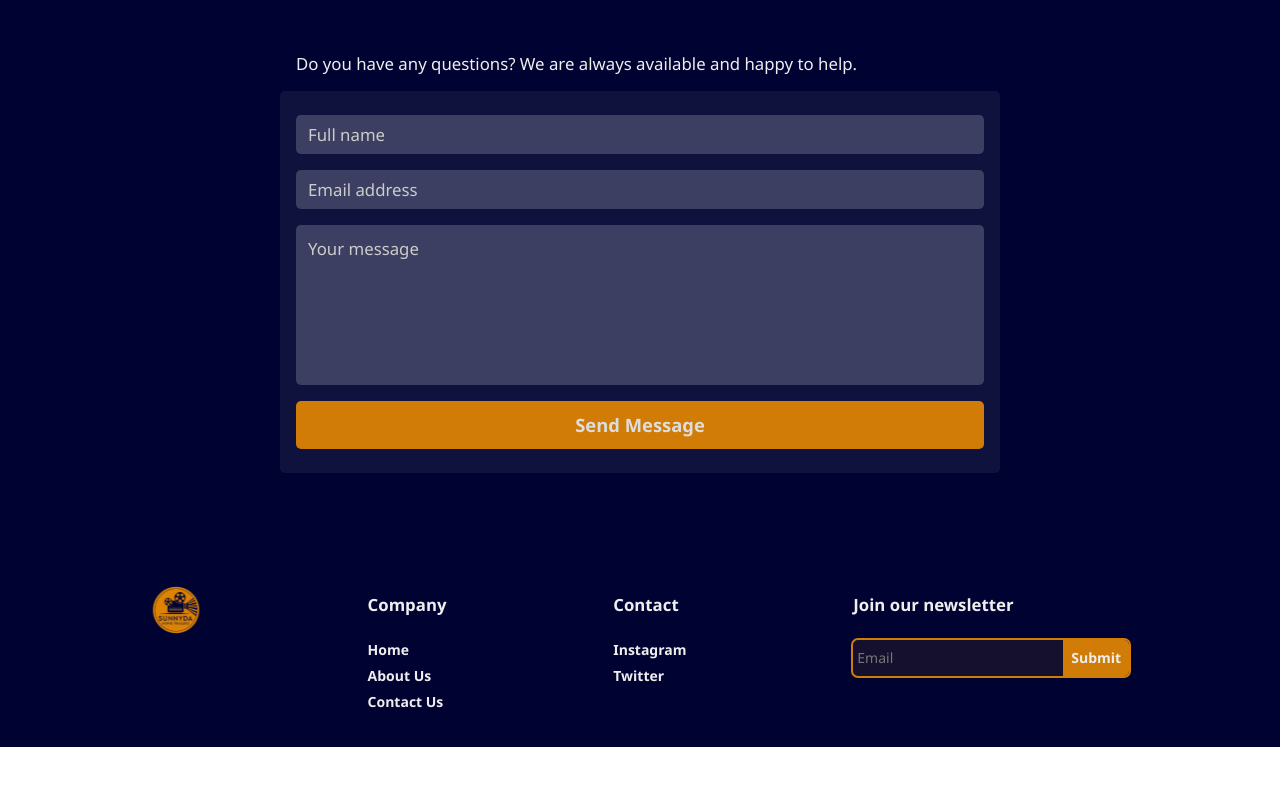
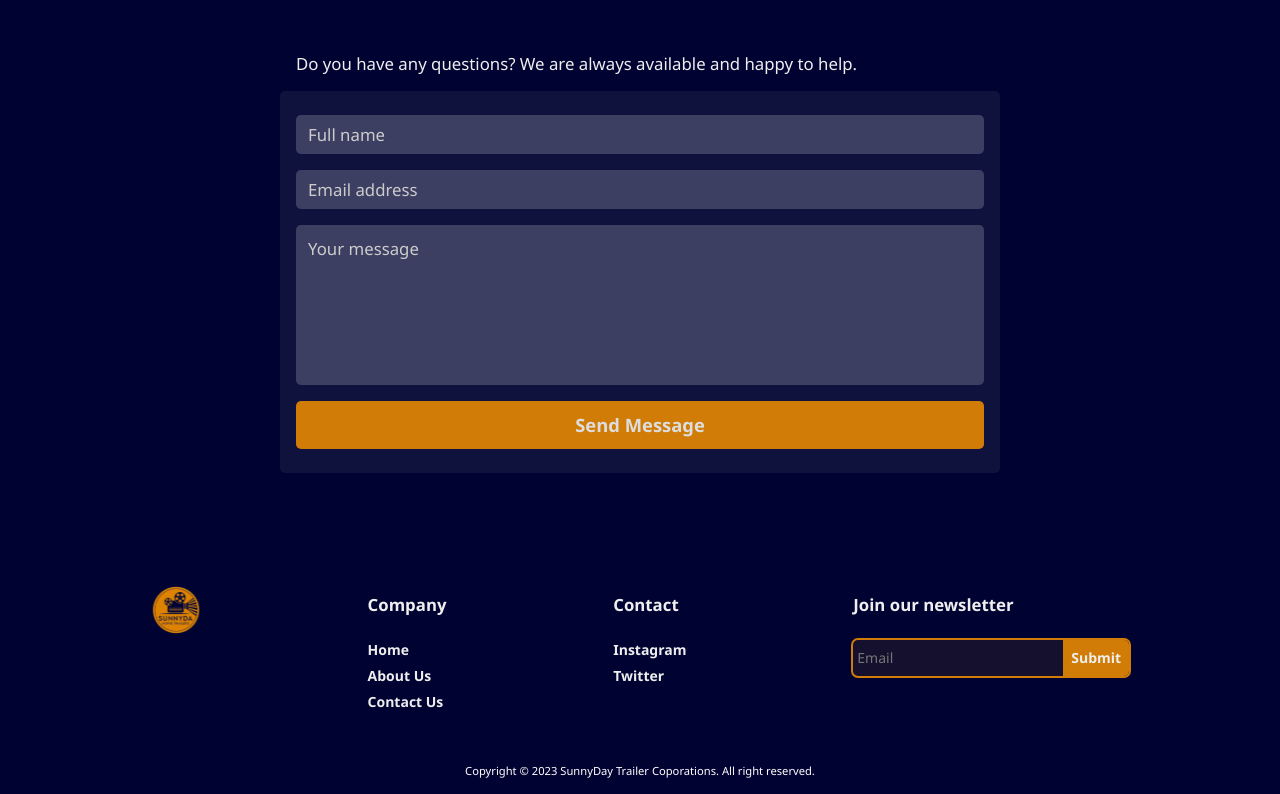
Before and after one commit to chochodev/SunnyDa-Landing-Page, a React (Vite) app: page / in a window 1280 px wide. Shown: the part 5524-6318 px from the top of the page. Before the commit the page ends 6271 px from the top, so only its background shows below. Built offline with nearby package versions, Linux system fonts and the light colour scheme.

Commit message:
updated with copyright text below

```diff
--- a/src/assets/css/components/footer.css
+++ b/src/assets/css/components/footer.css
@@ -108,6 +108,14 @@
   grid-area: d;
 }
 
+.copyright {
+  text-align: center;
+  font-size: .7rem;
+  background: var(--surface);
+  color: #ffffff;
+  padding: 1rem;
+}
+
 @media (max-width: 768px) {
   #footer {
     grid-template-columns: none;
--- a/src/components/footer/index.jsx
+++ b/src/components/footer/index.jsx
@@ -2,7 +2,11 @@ import { Link } from 'react-router-dom';
 import '../../assets/css/components/footer.css';
 
 const Footer = () => {
+  const date = new Date();
+  const year = date.getFullYear();
+
   return (
+    <>
     <div id="footer">
       <div className="logo_container grid_1">
         <img src="/images/logo.svg" alt="logo" className='logo_img' />
@@ -30,6 +34,8 @@ const Footer = () => {
         </div>
       </div>
     </div>
+    <small className="copyright">Copyright &copy; {year} SunnyDay Trailer Coporations. All right reserved.</small>
+    </>
   )
 }
 
```
